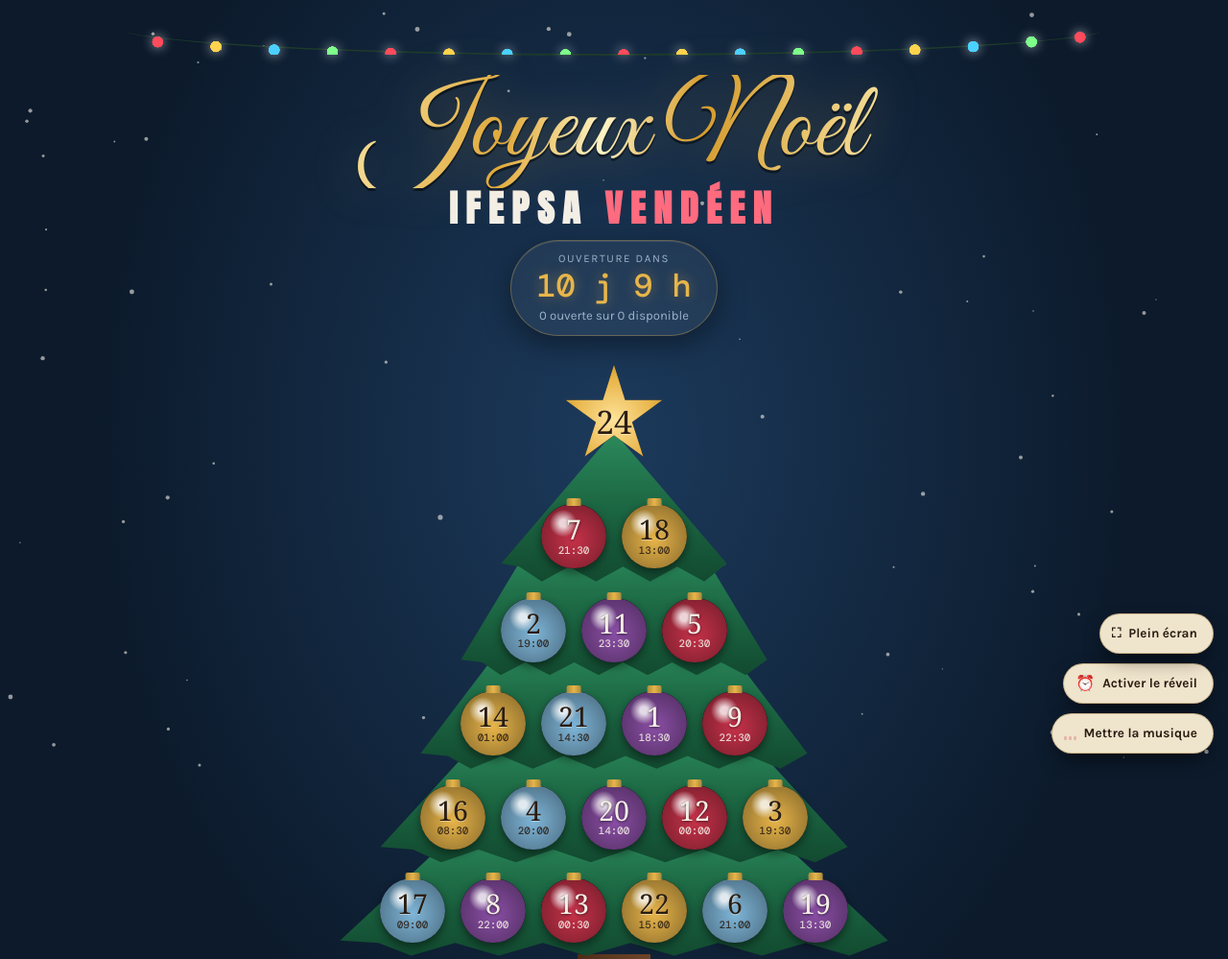
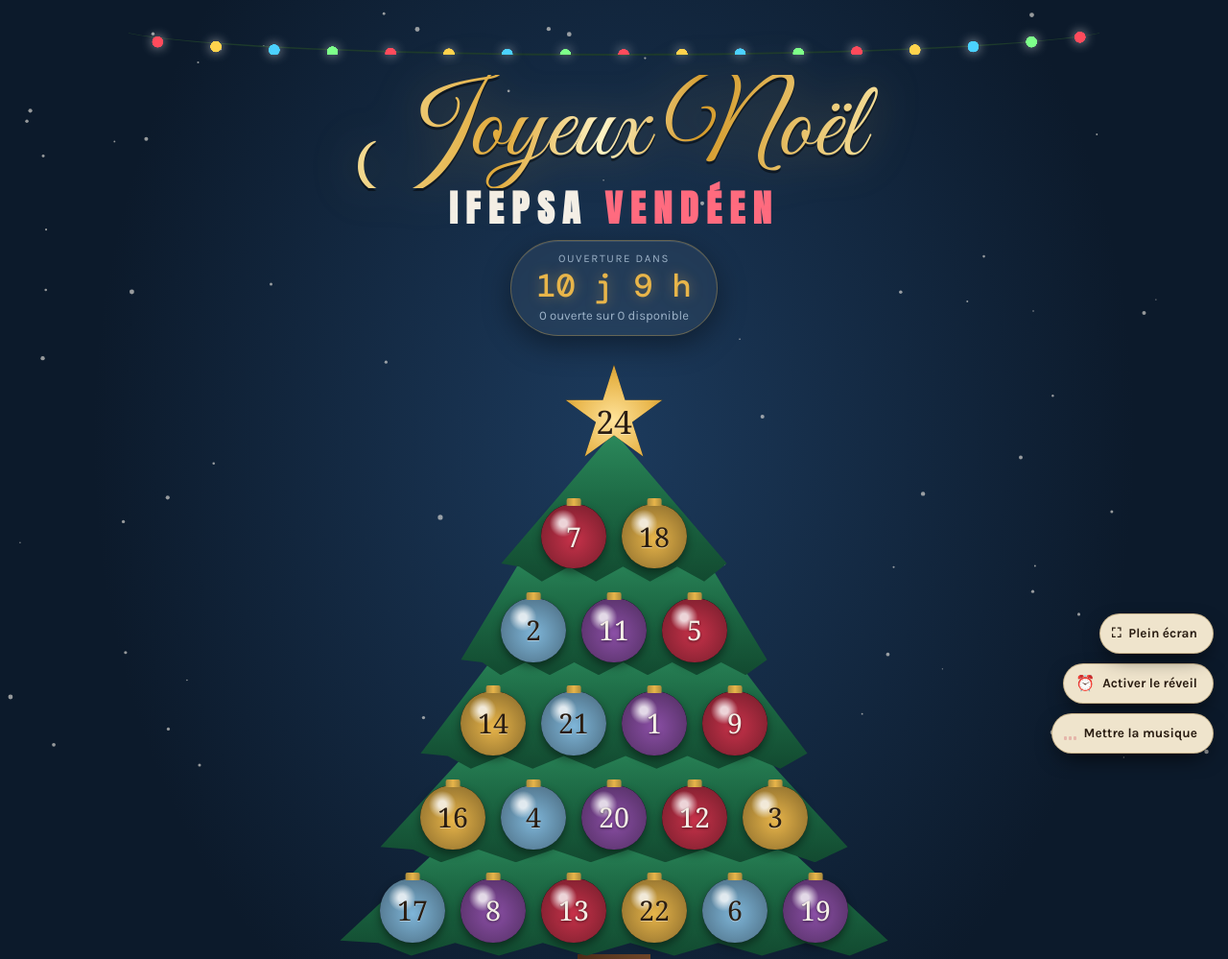
Before and after one commit to spaillateps/calendrier-avent-ifepsa, a plain HTML site: page index.html in a window 1280 px wide. Shown: the top 999 px of the page at 96% size. Drawn offline with nearby package versions, Linux system fonts and the light colour scheme; a web font is replaced by a local one.

Commit message:
Add files via upload

```diff
--- a/index.html
+++ b/index.html
@@ -2287,13 +2287,13 @@ function tick(){
   for(let n=1;n<=24;n++){
     const t=unlockAt(n), d=doors[n];
     if(t<=now){avail++; d.door.classList.toggle("ready",!opened.has(n)); d.when.textContent="prête";}
-    else{d.door.classList.remove("ready"); d.when.textContent=fmtClock(t); if(next===null) next=n;}
+    else{d.door.classList.remove("ready"); d.when.textContent=testOne?fmtClock(t):""; if(next===null) next=n;}
   }
   if(next===1){cdLbl.textContent="Ouverture dans"; cd.textContent=fmtLeft(start-now);}
-  else if(next){cdLbl.textContent="Fenêtre "+next+" dans"; cd.textContent=fmtLeft(unlockAt(next)-now);}
+  else if(next){cdLbl.textContent="Prochaine surprise"; cd.textContent="Écoutez bien…";}
   else{cdLbl.textContent="Calendrier"; cd.textContent="complet";}
   cnt.textContent=opened.size+" ouverte"+(opened.size>1?"s":"")+" sur "+avail+" disponible"+(avail>1?"s":"");
-  startInfo.textContent="Vendredi 4 décembre : 19h30 à 2h00 (fenêtres 1 à 14). Samedi 5 décembre : 9h00 à 10h00 (fenêtres 15 à 17), puis 14h00 à 16h00 (fenêtres 18 à 22), et enfin 20h30 et 21h00 (fenêtres 23 et 24).";
+  startInfo.textContent=""; if(0) startInfo.textContent="Vendredi 4 décembre : 19h30 à 2h00 (fenêtres 1 à 14). Samedi 5 décembre : 9h00 à 10h00 (fenêtres 15 à 17), puis 14h00 à 16h00 (fenêtres 18 à 22), et enfin 20h30 et 21h00 (fenêtres 23 et 24).";
   if(prevAvail!==null && avail>prevAvail){
     window.ringAlarm && window.ringAlarm();
     rvObj.textContent="🎅"; rvK.textContent="Ho ho ho !"; rvT.textContent=testOne?"Essai : toutes les fenêtres peuvent s'ouvrir":"C'est l'heure d'ouvrir la fenêtre "+avail;
```
